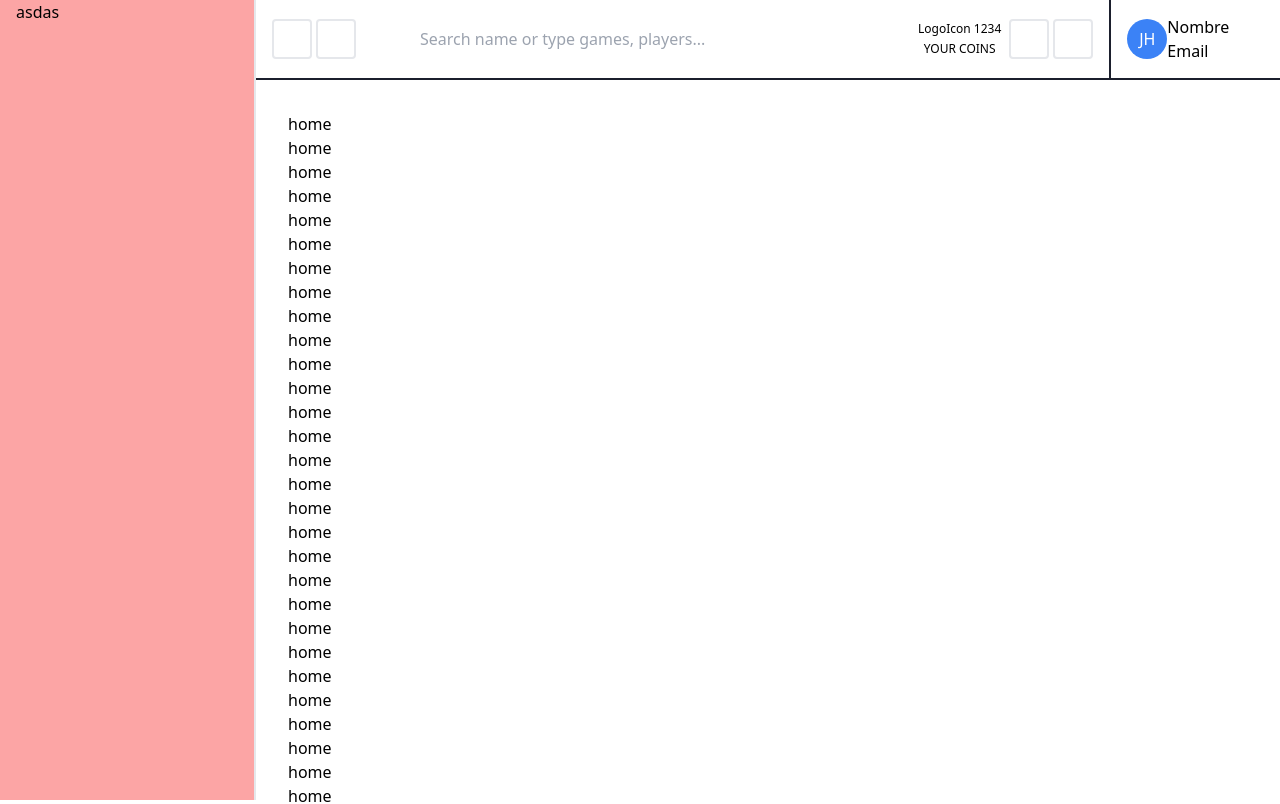
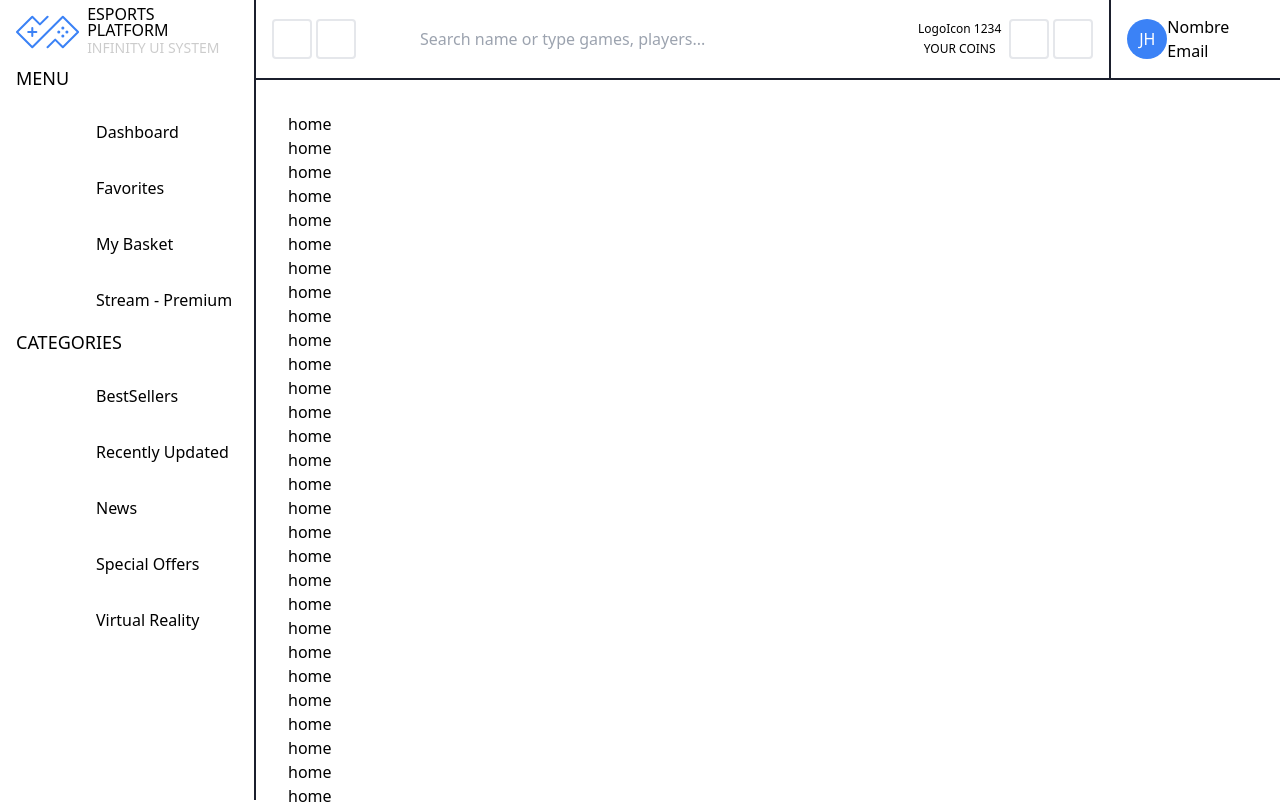
Before and after one commit to jmhs11/react-esports-store, a React (Vite) app: page / in a window 1280 px wide. Shown: the top 804 px of the page. Built offline with nearby package versions, Linux system fonts and the light colour scheme.

Commit message:
Aside changes

```diff
--- a/src/components/Aside.jsx
+++ b/src/components/Aside.jsx
@@ -1,7 +1,72 @@
+import { LogoIcon } from './LogoIcon';
+import {
+	CubeTransparentIcon,
+	FlagIcon,
+	GiftIcon,
+	GlobeAltIcon,
+	HeartIcon,
+	HomeIcon,
+	LightningBoltIcon,
+	ShoppingCartIcon,
+	VideoCameraIcon
+} from '@heroicons/react/outline';
+
 const Aside = () => {
 	return (
-		<aside className='fixed h-screen w-[20%] border-r-2 bg-red-300 px-4'>
-			<p>asdas</p>
+		<aside className='fixed h-screen w-[20%] border-r-2 border-[#1b1f2d] px-4'>
+			<div className='flex items-center justify-center h-16 gap-2'>
+				<LogoIcon className='w-16 h-16 text-blue-500' />
+				<div className='flex flex-col leading-none'>
+					<span>ESPORTS PLATFORM</span>
+					<span className='text-sm opacity-20'>INFINITY UI SYSTEM</span>
+				</div>
+			</div>
+			<div>
+				<h3 className='mb-3'>MENU</h3>
+				<ul>
+					<li className='grid items-center py-2 -mr-4 border-r-2 border-transparent grid-cols-menu hover:border-white'>
+						<HomeIcon className='icon p-[0!important]' />
+						<p>Dashboard</p>
+					</li>
+					<li className='grid items-center py-2 -mr-4 border-r-2 border-transparent grid-cols-menu hover:border-white'>
+						<HeartIcon className='icon p-[0!important]' />
+						<p>Favorites</p>
+					</li>
+					<li className='grid items-center py-2 -mr-4 border-r-2 border-transparent grid-cols-menu hover:border-white'>
+						<ShoppingCartIcon className='icon p-[0!important]' />
+						<p>My Basket</p>
+					</li>
+					<li className='grid items-center py-2 -mr-4 border-r-2 border-transparent grid-cols-menu hover:border-white'>
+						<VideoCameraIcon className='icon p-[0!important]' />
+						<p>Stream - Premium</p>
+					</li>
+				</ul>
+			</div>
+			<div>
+				<h3 className='mb-3'>CATEGORIES</h3>
+				<ul>
+					<li className='grid items-center py-2 -mr-4 border-r-2 border-transparent grid-cols-menu hover:border-white'>
+						<FlagIcon className='icon p-[0!important]' />
+						<p>BestSellers</p>
+					</li>
+					<li className='grid items-center py-2 -mr-4 border-r-2 border-transparent grid-cols-menu hover:border-white'>
+						<LightningBoltIcon className='icon p-[0!important]' />
+						<p>Recently Updated</p>
+					</li>
+					<li className='grid items-center py-2 -mr-4 border-r-2 border-transparent grid-cols-menu hover:border-white'>
+						<GlobeAltIcon className='icon p-[0!important]' />
+						<p> News</p>
+					</li>
+					<li className='grid items-center py-2 -mr-4 border-r-2 border-transparent grid-cols-menu hover:border-white'>
+						<GiftIcon className='icon p-[0!important]' />
+						<p>Special Offers</p>
+					</li>
+					<li className='grid items-center py-2 -mr-4 border-r-2 border-transparent grid-cols-menu hover:border-white'>
+						<CubeTransparentIcon className='icon p-[0!important]' />
+						<p>Virtual Reality</p>
+					</li>
+				</ul>
+			</div>
 		</aside>
 	);
 };
--- /dev/null
+++ b/src/components/LogoIcon.jsx
@@ -0,0 +1,36 @@
+export const LogoIcon = ({ className = 'w-6 h-6' }) => {
+	return (
+		<svg className={className} viewBox='-10 -10 620 320'>
+			<path
+				d='M 300 0 L 225 75 L 150 0 L 0 150 L 150 300 L 450 0 L 600 150 L 450 300 L 375 225 L 300 300'
+				stroke='currentColor'
+				strokeWidth='20'
+				fill='none'
+				strokeLinecap='round'
+				strokeLinejoin='round'
+			></path>
+			<line
+				x1='150'
+				y1='110'
+				x2='150'
+				y2='190'
+				stroke='currentColor'
+				strokeWidth='20'
+				strokeLinecap='round'
+			></line>
+			<line
+				x1='110'
+				y1='150'
+				x2='190'
+				y2='150'
+				stroke='currentColor'
+				strokeWidth='20'
+				strokeLinecap='round'
+			></line>
+			<circle cx='450' cy='110' r='15' fill='currentColor'></circle>
+			<circle cx='410' cy='150' r='15' fill='currentColor'></circle>
+			<circle cx='450' cy='190' r='15' fill='currentColor'></circle>
+			<circle cx='490' cy='150' r='15' fill='currentColor'></circle>
+		</svg>
+	);
+};
--- a/tailwind.config.js
+++ b/tailwind.config.js
@@ -4,7 +4,11 @@ module.exports = {
 		container: {
 			center: true
 		},
-		extend: {}
+		extend: {
+			gridTemplateColumns: {
+				menu: '5rem 1fr'
+			}
+		}
 	},
 	plugins: []
 };
```
Also changed, not shown: public/logo.svg.
